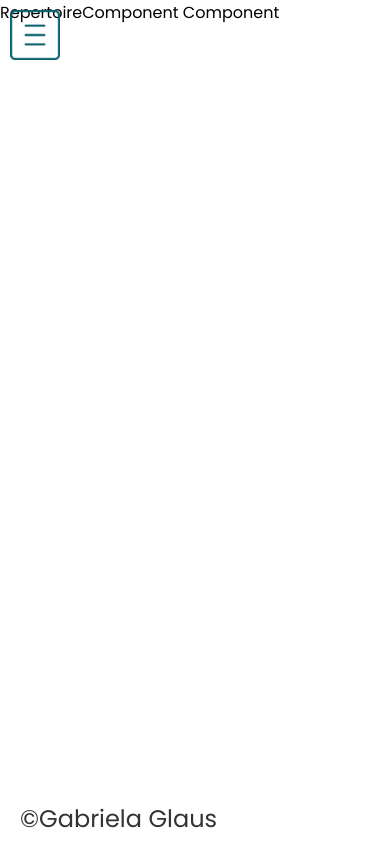
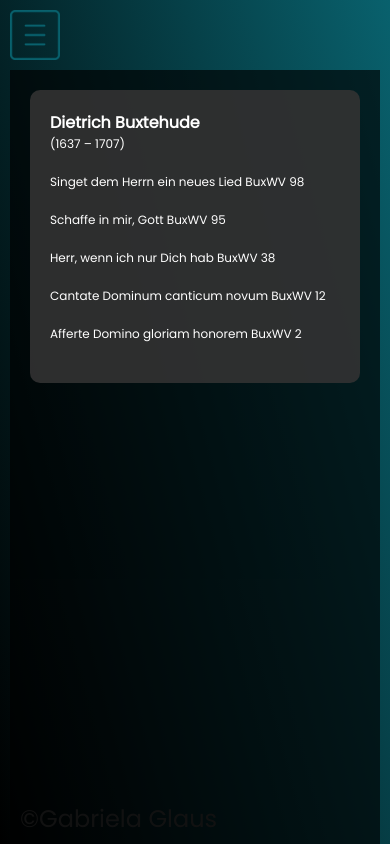
Before and after one commit to Saturn91/gabriela-glaus-sopran, a React (Create React App) app: page /repertoire in a window 390 px wide. Built offline with nearby package versions, Linux system fonts and the light colour scheme; a web font is replaced by a local one.

Commit message:
[ADD] RepertoireEntryComponent

```diff
--- /dev/null
+++ b/src/components/RepertoireComponent/RepertoireCategoryComponent/RepertoireCategoryComponent.module.css
@@ -0,0 +1 @@
+.RepertoireCategoryComponent {}
--- /dev/null
+++ b/src/components/RepertoireComponent/RepertoireCategoryComponent/RepertoireEntryComponent/RepertoireEntryComponent.js
@@ -0,0 +1,17 @@
+import React from 'react';
+import styles from './RepertoireEntryComponent.module.css';
+
+function RepertoireEntryComponent(props) {
+  const repertoireEntry = props.repertoireEntry;
+  return <div className={styles.RepertoireEntryComponent} data-testid="RepertoireEntryComponent">
+    <div className={styles.componist}>
+      <h2>{repertoireEntry.componist.name}</h2>
+      <p>{repertoireEntry.componist.lifeSpan}</p>
+    </div>
+    <div className={styles.songList}>
+      {repertoireEntry.pieces.map(piece => <p key ={repertoireEntry.componist.name+piece.title}>{piece.title}</p>)}
+    </div>
+  </div>;
+}
+
+export default RepertoireEntryComponent;
--- /dev/null
+++ b/src/components/RepertoireComponent/RepertoireCategoryComponent/RepertoireEntryComponent/RepertoireEntryComponent.module.css
@@ -0,0 +1,53 @@
+.RepertoireEntryComponent {
+    margin: 20px;
+    padding: 20px;
+    border-radius: 10px;
+    background-color: var(--col_back_grey_light_transparent);
+}
+
+.componist {
+    margin-bottom: 20px;
+}
+
+.componist h2 {
+    font-size: 1rem;
+}
+
+.componist p {
+    font-size: 0.75rem;
+}
+
+.songList {
+    text-align: left;
+    width: 100%;
+}
+
+.songList p{
+    margin-bottom: 20px;
+    font-size: 0.75rem;
+}
+
+@media (min-width: 1500px) {
+    .RepertoireEntryComponent {
+        display: flex;
+        justify-content: space-between;
+    }
+
+    .componist {
+        min-width: 25vw;
+        margin-bottom: 0;
+    }
+
+    .componist h2{
+        font-size: 1.5rem;
+    }
+
+    .componist p {
+        font-size: 1rem;
+    }
+
+    .songList p{
+        margin-bottom: 20px;
+        font-size: 1rem;
+    }
+}
--- /dev/null
+++ b/src/components/RepertoireComponent/RepertoireCategoryComponent/RepertoireEntryComponent/model/componist.model.js
@@ -0,0 +1,6 @@
+export class Componist {
+    constructor(name, lifeSpan) {
+        this.name = name;
+        this.lifeSpan = lifeSpan;
+    }
+}
--- /dev/null
+++ b/src/components/RepertoireComponent/RepertoireCategoryComponent/RepertoireEntryComponent/model/music_piece.model.js
@@ -0,0 +1,5 @@
+export class MusicPiece {
+    constructor(title) {
+        this.title = title;
+    }
+}
--- /dev/null
+++ b/src/components/RepertoireComponent/RepertoireCategoryComponent/RepertoireEntryComponent/model/repertoire_entry.model.js
@@ -0,0 +1,6 @@
+export class RepertoireEntry {
+    constructor(componist, pieces) {
+        this.componist = componist;
+        this.pieces = pieces;
+    }
+}
--- /dev/null
+++ b/src/components/RepertoireComponent/RepertoireCategoryComponent/model/repetoire_category.model.js
@@ -0,0 +1,6 @@
+export class RepertoireCategory {
+    constructor(title, repetoireEntries) {
+        this.title = title;
+        this.repetoireEntries = repetoireEntries;
+    }
+}
--- a/src/components/RepertoireComponent/RepertoireComponent.js
+++ b/src/components/RepertoireComponent/RepertoireComponent.js
@@ -1,10 +1,20 @@
 import React from 'react';
+import RepertoireEntryComponent from './RepertoireCategoryComponent/RepertoireEntryComponent/RepertoireEntryComponent';
 import styles from './RepertoireComponent.module.css';
+import { GetRepetoire } from './services/repertoire.service';
+import mainStyles from '../mainStyle.module.css';
+import { getVitaImage } from '../../services/image.service';
 
-const RepertoireComponent = () => (
-  <div className={styles.RepertoireComponent} data-testid="RepertoireComponent">
-    RepertoireComponent Component
+function RepertoireComponent() {
+  const repertoireCategories = GetRepetoire();
+  return <div className={mainStyles.componentMainStyle} data-testid="RepertoireComponent">
+  <div className={[mainStyles.mainDivHorizontalCenteredChildren]}>
+    {getVitaImage([mainStyles.backgroundImage, mainStyles.hideOnPhones].join(' '))}
+    <div className={[mainStyles.mainCenteredInlayDiv, styles.RepertoireComponent].join(' ')}>
+      <RepertoireEntryComponent repertoireEntry = {repertoireCategories[0].repetoireEntries[0]}></RepertoireEntryComponent>
+    </div>
   </div>
-);
+</div>;
+}
 
 export default RepertoireComponent;
--- a/src/components/RepertoireComponent/RepertoireComponent.module.css
+++ b/src/components/RepertoireComponent/RepertoireComponent.module.css
@@ -1 +1,3 @@
-.RepertoireComponent {}
+.RepertoireComponent {
+    background-color: var(--transparent-overlay);
+}
--- /dev/null
+++ b/src/components/RepertoireComponent/services/repertoire.service.js
@@ -0,0 +1,21 @@
+import { RepertoireCategory } from "../RepertoireCategoryComponent/model/repetoire_category.model";
+import { MusicPiece } from "../RepertoireCategoryComponent/RepertoireEntryComponent/model/music_piece.model";
+import { RepertoireEntry } from "../RepertoireCategoryComponent/RepertoireEntryComponent/model/repertoire_entry.model";
+import { Componist } from "../RepertoireCategoryComponent/RepertoireEntryComponent/model/componist.model";
+
+const repetoireList = [
+    new RepertoireCategory("Kantaten, Oratorien und Messen", [
+        new RepertoireEntry(new Componist("Dietrich Buxtehude", "(1637 – 1707)"), [
+            new MusicPiece("Singet dem Herrn ein neues Lied BuxWV 98"),
+            new MusicPiece("Schaffe in mir, Gott BuxWV 95"),
+            new MusicPiece("Herr, wenn ich nur Dich hab BuxWV 38"),
+            new MusicPiece("Cantate Dominum canticum novum BuxWV 12"),
+            new MusicPiece("Afferte Domino gloriam honorem BuxWV 2"),
+        ])
+    ]),
+];
+
+
+export function GetRepetoire() {
+    return repetoireList;
+}
```
Also changed, not shown: src/components/RepertoireComponent/RepertoireCategoryComponent/RepertoireCategoryComponent.js (added, +10 -0 lines), 2 other files (tests, documents, lock files or other folders).
